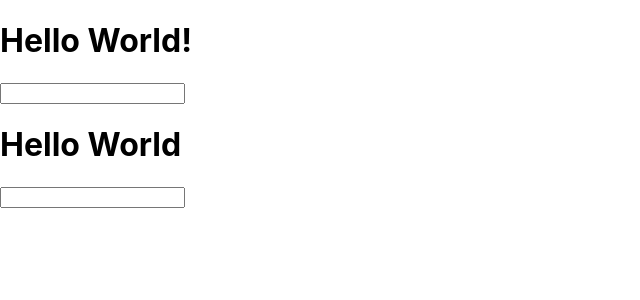
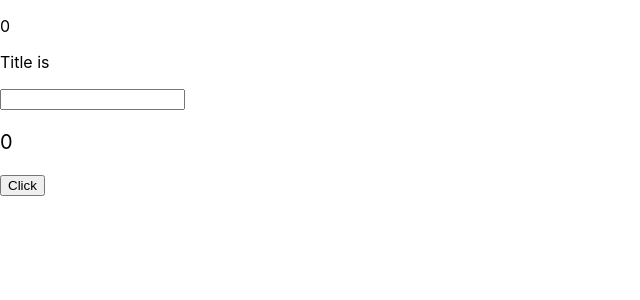
Before and after one commit to Krirati/learn-react, a React (Create React App) app: page / in a window 1280 px wide. Shown: the top 300 px of the page, without its empty margins (0-640 px from the left). Built offline with nearby package versions, Linux system fonts and the light colour scheme.

Commit message:
react hook useEffect

```diff
--- a/src/index.js
+++ b/src/index.js
@@ -1,4 +1,4 @@
-import React from 'react';
+import React, { useState, useEffect, useContext } from 'react';
 import ReactDOM from 'react-dom';
 import './index.css';
 import * as serviceWorker from './serviceWorker';
@@ -306,90 +306,91 @@ import { render } from '@testing-library/react';
 
 
 //context API
-// const ColorContext = React.createContext({})
-// const FontSize = React.createContext({})
+const ColorContext = React.createContext({})
+const FontSize = React.createContext({})
 
-// class Todo extends React.Component {
-//   // static contextType = ColorContext
-//   render() {
-//     // return <p style={{color: this.context.color}}>{this.props.title}</p>
-//     return (
-//       <ColorContext.Consumer>
-//       {({color}) => (
-//         <FontSize.Consumer>
-//           {({fontSize}) => (
-//             <p style={{color: color, fontSize: fontSize + 'px'}}>{this.props.title}</p>
-//           )}
-//         </FontSize.Consumer>
-//       )}
-//       </ColorContext.Consumer>
-//     )
-//   }
-// }
-// // ไม่ทัน comsumer
-// function ToggleTodoButton() {
-//   return (
-//     <ColorContext.Consumer>
-//       {(context) => {
-//         return <button onClick={context.toggleColor}>{context.color}</button>
-//       }}
-//     </ColorContext.Consumer>
-//   )
-// }
+class Todo extends React.Component {
+  // static contextType = ColorContext
+  render() {
+    // return <p style={{color: this.context.color}}>{this.props.title}</p>
+    return (
+      <ColorContext.Consumer>
+        {({ color }) => (
+          <FontSize.Consumer>
+            {({ fontSize }) => (
+              <p style={{ color: color, fontSize: fontSize + 'px' }}>{this.props.title}</p>
+            )}
+          </FontSize.Consumer>
+        )}
+      </ColorContext.Consumer>
+    )
+  }
+}
+// ไม่ทัน comsumer
+function ToggleTodoButton() {
+  return (
+    <ColorContext.Consumer>
+      {(context) => {
+        return <button onClick={context.toggleColor}>{context.color}</button>
+      }}
+    </ColorContext.Consumer>
+  )
+}
 
-// function TodoList({color}) {
-//   return (
-//     <div>
-//       <Todo title={'Todo1'} color={color}/>
-//       <Todo title={'Todo2'} color={color}/>
-//       <ToggleTodoButton/>
-//     </div>
-//   )
-// }
+function TodoList({ color }) {
+  return (
+    <div>
+      <Todo title={'Todo1'} color={color} />
+      <Todo title={'Todo2'} color={color} />
+      <ToggleTodoButton />
+    </div>
+  )
+}
 
-// class App extends React.Component{
-//   state = {
-//     color: 'pink',
-//     fontSize: 17,
-//     toggleColor: () => {
-//       this.setState(({color}) => ({color: color ==='pink' ? 'green': 'pink'}))
-//     },
-//     count: 0
-//   }
-//   render() {
-//     const {color, fontSize, toggleColor} = this.state
-//     if (this.state.count >5) {
-//       throw(ErrorBoundaries)
-//     }
-//     return (
-//       <ColorContext.Provider value={{color, toggleColor}}>
-//         <FontSize.Provider value={{fontSize}}>
-//           <TodoList/>
-//           <button onClick={() => this.setState(() => this.state.count + 1)}>Click</button>
-//         </FontSize.Provider>
-//       </ColorContext.Provider>
-//     )
-//   }
-// }
+class App extends React.Component {
+  state = {
+    color: 'pink',
+    fontSize: 17,
+    toggleColor: () => {
+      this.setState(({ color }) => ({ color: color === 'pink' ? 'green' : 'pink' }))
+    },
+    count: 0
+  }
+  render() {
+    const { color, fontSize, toggleColor } = this.state
+    if (this.state.count > 5) {
+      throw (ErrorBoundaries)
+    }
+    return (
+      <ColorContext.Provider value={{ color, toggleColor }}>
+        <FontSize.Provider value={{ fontSize }}>
+          <TodoList />
+          {this.state.count > 5 ? null : <Example />}
+          <button onClick={() => this.setState(() => this.state.count + 1)}>Click app</button>
+        </FontSize.Provider>
+      </ColorContext.Provider>
+    )
+  }
+}
 
-// class AppX extends React.Component {
+class AppX extends React.Component {
 
-// }
-// class ErrorBoundaries extends React.Component {
-//   state = {
-//     isError: false,
-//   }
-//   static getDerivedStateFromError(error) {
-//     return {
-//       isError: true
-//     }
-//   }
-//   render() {
-//     return (
-//       this.state.isError ? <div>Something Wrong</div> : <div>{this.props.children}</div>
-//     )
-//   }
-// }
+}
+class ErrorBoundaries extends React.Component {
+  state = {
+    isError: false,
+  }
+  static getDerivedStateFromError(error) {
+    return {
+      isError: true
+    }
+  }
+  render() {
+    return (
+      this.state.isError ? <div>Something Wrong</div> : <div>{this.props.children}</div>
+    )
+  }
+}
 // class App2 extends React.Component{
 //   render() {
 //     return (
@@ -418,62 +419,105 @@ import { render } from '@testing-library/react';
 
 // const LoadingCompoent = withLoadingComponent(Hello)
 
-function Hello() {
-  return (
-    <h1>Hello World!</h1>
-  )
-}
-const withHello = (WrappedComponent) => {
-  return class InpurComponent extends React.Component {
-    state = {
-      text: ''
-    }
-    onChange = (event) => {
-      const text = event.target.value
-      this.setState({text})
-    }
-    render () {
-      return (
-        <div>
-          <WrappedComponent/>
-          <p>{this.state.text}</p>
-          <input onChange={this.onChange} value={this.state.text}></input>
-        </div>
-      )
-    }
-  }
-}
-const HelloCompoent = withHello(Hello)
+// function Hello() {
+//   return (
+//     <h1>Hello World!</h1>
+//   )
+// }
+// const withHello = (WrappedComponent) => {
+//   return class InpurComponent extends React.Component {
+//     state = {
+//       text: ''
+//     }
+//     onChange = (event) => {
+//       const text = event.target.value
+//       this.setState({ text })
+//     }
+//     render() {
+//       return (
+//         <div>
+//           <WrappedComponent />
+//           <p>{this.state.text}</p>
+//           <input onChange={this.onChange} value={this.state.text}></input>
+//         </div>
+//       )
+//     }
+//   }
+// }
+// const HelloCompoent = withHello(Hello)
 
-function ComponentInput(props) {
-  return <h2>{props.children}</h2>
+// function ComponentInput(props) {
+//   return <h2>{props.children}</h2>
+// }
+
+// class CompositionHello extends React.Component {
+//   state = {
+//     text: ''
+//   }
+//   onChange = (event) => {
+//     const text = event.target.value
+//     this.setState({ text })
+//   }
+//   render() {
+//     return (
+//       <>
+//         <h1>Hello World</h1>
+//         <ComponentInput>
+//           {this.state.text}
+//         </ComponentInput>
+//         <input onKeyUp={this.onChange}></input>
+//       </>
+//     )
+//   }
+// }
+function useCountName(count, title) {
+  const [name, setName] = useState('')
+
+  useEffect(() => {
+    setName(title + ' ' + count)
+  }, [count, title])
+  return name
 }
 
-class CompositionHello extends React.Component {
-  state = {
-    text: ''
-  }
-  onChange = (event) => {
-    const text = event.target.value
-    this.setState({text})
-  }
-  render() {
-    return (
-      <>
-      <h1>Hello World</h1>
-      <ComponentInput>
-        {this.state.text}
-      </ComponentInput>
-      <input onKeyUp={this.onChange}></input>
-      </>
-    )
-  }
+function Example(props) {
+  const [count, setCount] = useState(0)
+  const [title, setTitle] = useState('')
 
+  const { color } = useContext(ColorContext)
+  const fontContext = useContext(FontSize)
+
+  const name = useCountName(count, title)
+  useEffect(() => {
+    console.log("This is effect");
+
+  }, [])
+
+  useEffect(() => {
+    console.log('This is effect 2');
+    const inteval = setInterval(() => {
+      console.log('xx');
+    }, 2000)
+    return () => {
+      console.log('xxx');
+      clearInterval(inteval)
+    }
+  }, [])
+
+  return (
+    <div>
+      <p style={{ color }}>{name}</p>
+      <p style={{ fontSize: fontContext }}>Title is {title}</p>
+      <input value={title} onChange={(event) => setTitle(event.target.value)} />
+      <p style={{ fontSize: '20px' }}>{count}</p>
+      <button onClick={() => setCount(count + 1)}>Click</button>
+    </div>
+  )
 }
 ReactDOM.render(
   <React.StrictMode>
-    <HelloCompoent/>
-    <CompositionHello/>
+    {/* <HelloCompoent/>
+    <CompositionHello/> */}
+    <Example title={'Hello'} />
   </React.StrictMode>,
   document.getElementById('root')
 );
```
